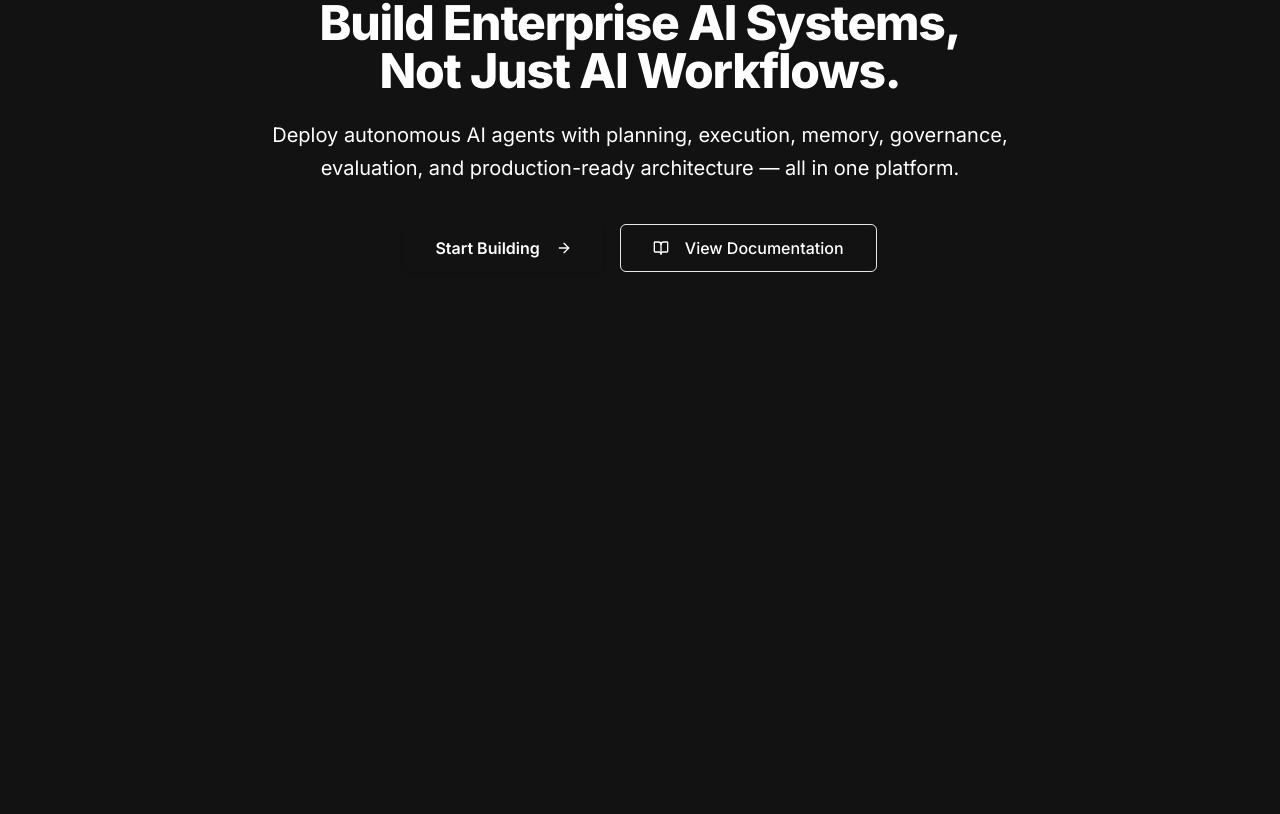
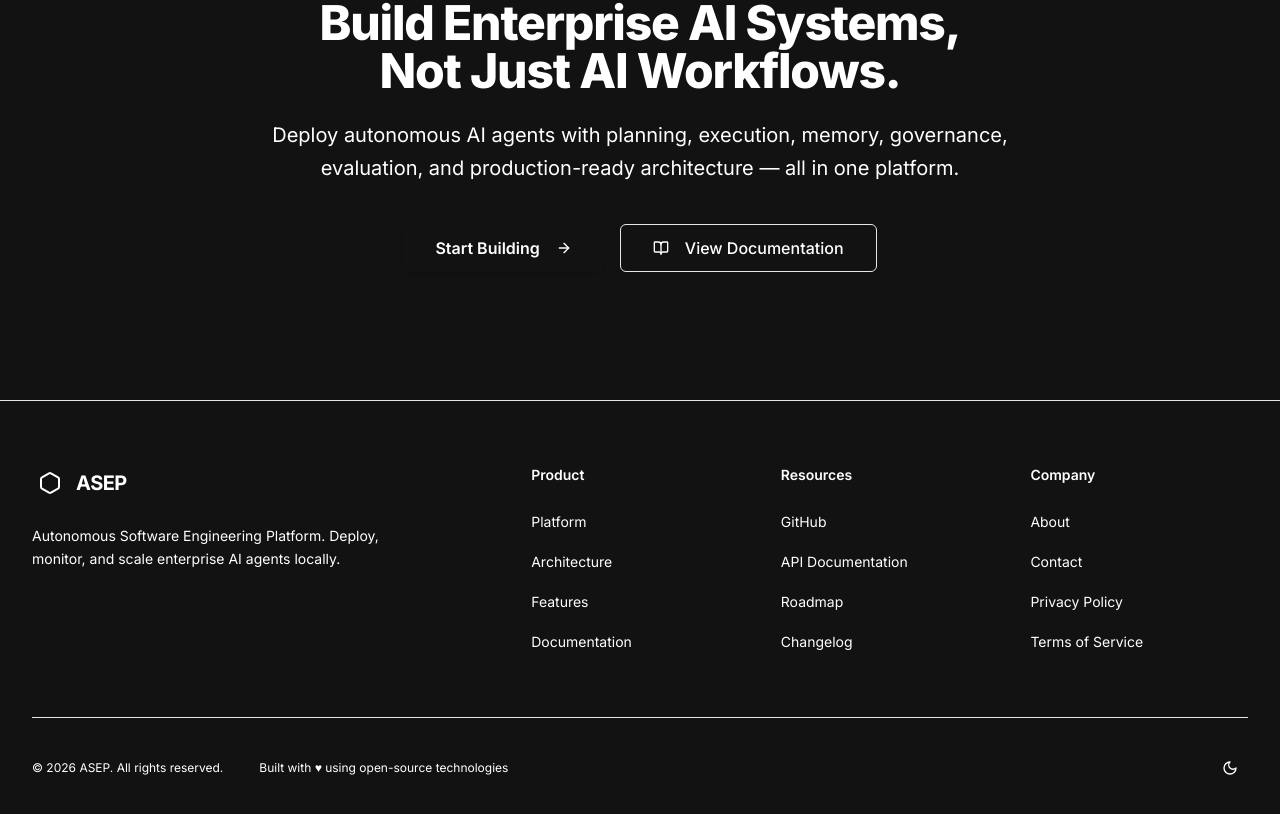
Before and after one commit to rounakkumarsah/ASEP, a Next.js app in the folder frontend/: page / in a window 1280 px wide. Shown: the part 7024-7838 px from the top of the page. Before the commit the page ends 7424 px from the top, so only its background shows below. Built offline with nearby package versions, Linux system fonts and the light colour scheme.

Commit message:
feat(frontend): Phase 3B.8 — Enterprise Footer

```diff
--- a/frontend/src/app/page.tsx
+++ b/frontend/src/app/page.tsx
@@ -5,6 +5,7 @@ import { FeaturesSection } from "@/components/landing/features"
 import { ArchitectureSection } from "@/components/landing/architecture"
 import { ProductPreviewSection } from "@/components/landing/product-preview"
 import { CtaSection } from "@/components/landing/cta-section"
+import { LandingFooter } from "@/components/landing/footer"
 
 export default function LandingPage() {
   return (
@@ -16,6 +17,7 @@ export default function LandingPage() {
       <ArchitectureSection />
       <ProductPreviewSection />
       <CtaSection />
+      <LandingFooter />
     </main>
   )
 }
--- /dev/null
+++ b/frontend/src/components/landing/footer.tsx
@@ -0,0 +1,110 @@
+"use client"
+
+import Link from "next/link"
+import { Hexagon } from "lucide-react"
+import { ThemeToggle } from "@/components/ui/theme-toggle"
+
+export function LandingFooter() {
+  const currentYear = new Date().getFullYear()
+
+  return (
+    <footer className="bg-background border-t border-border/50">
+      <div className="mx-auto max-w-7xl px-4 sm:px-6 lg:px-8 pt-16 pb-8">
+
+        {/* Main Footer Content */}
+        <div className="grid grid-cols-1 md:grid-cols-4 lg:grid-cols-5 gap-12 lg:gap-8 mb-16">
+
+          {/* Column 1: Brand (Spans 2 on LG) */}
+          <div className="lg:col-span-2">
+            <Link href="/" className="flex items-center space-x-2 w-fit group">
+              <div className="p-1.5 rounded-lg bg-primary/10 text-primary transition-colors group-hover:bg-primary/20">
+                <Hexagon className="h-6 w-6" />
+              </div>
+              <span className="text-xl font-bold tracking-tight text-foreground">
+                ASEP
+              </span>
+            </Link>
+            <p className="mt-6 text-sm leading-relaxed text-muted-foreground max-w-sm">
+              Autonomous Software Engineering Platform. Deploy, monitor, and scale enterprise AI agents locally.
+            </p>
+          </div>
+
+          {/* Column 2: Product */}
+          <div>
+            <h3 className="text-sm font-semibold text-foreground mb-6">Product</h3>
+            <ul className="space-y-4">
+              {[
+                { name: "Platform", href: "#platform" },
+                { name: "Architecture", href: "#architecture" },
+                { name: "Features", href: "#features" },
+                { name: "Documentation", href: "/docs" },
+              ].map((item) => (
+                <li key={item.name}>
+                  <Link href={item.href} className="text-sm text-muted-foreground hover:text-foreground transition-colors">
+                    {item.name}
+                  </Link>
+                </li>
+              ))}
+            </ul>
+          </div>
+
+          {/* Column 3: Resources */}
+          <div>
+            <h3 className="text-sm font-semibold text-foreground mb-6">Resources</h3>
+            <ul className="space-y-4">
+              {[
+                { name: "GitHub", href: "https://github.com/rounakkumarsah/ASEP", external: true },
+                { name: "API Documentation", href: "#" },
+                { name: "Roadmap", href: "#" },
+                { name: "Changelog", href: "#" },
+              ].map((item) => (
+                <li key={item.name}>
+                  <Link
+                    href={item.href}
+                    className="text-sm text-muted-foreground hover:text-foreground transition-colors"
+                    {...(item.external ? { target: "_blank", rel: "noopener noreferrer" } : {})}
+                  >
+                    {item.name}
+                  </Link>
+                </li>
+              ))}
+            </ul>
+          </div>
+
+          {/* Column 4: Company */}
+          <div>
+            <h3 className="text-sm font-semibold text-foreground mb-6">Company</h3>
+            <ul className="space-y-4">
+              {[
+                { name: "About", href: "#" },
+                { name: "Contact", href: "#" },
+                { name: "Privacy Policy", href: "#" },
+                { name: "Terms of Service", href: "#" },
+              ].map((item) => (
+                <li key={item.name}>
+                  <Link href={item.href} className="text-sm text-muted-foreground hover:text-foreground transition-colors">
+                    {item.name}
+                  </Link>
+                </li>
+              ))}
+            </ul>
+          </div>
+
+        </div>
+
+        {/* Bottom Bar */}
+        <div className="pt-8 border-t border-border/50 flex flex-col md:flex-row items-center justify-between gap-4">
+          <div className="flex flex-col md:flex-row items-center gap-4 text-xs text-muted-foreground">
+            <span>&copy; {currentYear} ASEP. All rights reserved.</span>
+            <span className="hidden md:inline-block h-1 w-1 rounded-full bg-border" />
+            <span>Built with &hearts; using open-source technologies</span>
+          </div>
+          <div className="flex items-center">
+            <ThemeToggle />
+          </div>
+        </div>
+
+      </div>
+    </footer>
+  )
+}
--- a/frontend/src/components/landing/navbar.tsx
+++ b/frontend/src/components/landing/navbar.tsx
@@ -3,11 +3,11 @@
 import * as React from "react"
 import Link from "next/link"
 import { usePathname } from "next/navigation"
-import { useTheme } from "next-themes"
 import { motion } from "framer-motion"
-import { Menu, Moon, Sun, Github, Hexagon } from "lucide-react"
+import { Menu, Github, Hexagon } from "lucide-react"
 
 import { Button } from "@/components/ui/button"
+import { ThemeToggle } from "@/components/ui/theme-toggle"
 import {
   Sheet,
   SheetContent,
@@ -30,7 +30,6 @@ const NAV_LINKS = [
 export function LandingNavbar() {
   const [isScrolled, setIsScrolled] = React.useState(false)
   const pathname = usePathname()
-  const { setTheme, theme } = useTheme()
 
   React.useEffect(() => {
     const handleScroll = () => {
@@ -84,15 +83,7 @@ export function LandingNavbar() {
 
         {/* Right: Actions */}
         <div className="hidden md:flex md:items-center md:space-x-2 lg:space-x-4">
-          <Button
-            variant="ghost"
-            size="icon"
-            onClick={() => setTheme(theme === "light" ? "dark" : "light")}
-            aria-label="Toggle theme"
-          >
-            <Sun className="h-[1.2rem] w-[1.2rem] rotate-0 scale-100 transition-all dark:-rotate-90 dark:scale-0" />
-            <Moon className="absolute h-[1.2rem] w-[1.2rem] rotate-90 scale-0 transition-all dark:rotate-0 dark:scale-100" />
-          </Button>
+          <ThemeToggle />
 
           <Link href="https://github.com/rounakkumarsah/ASEP" target="_blank">
             <Button variant="ghost" size="icon" aria-label="GitHub">
@@ -142,15 +133,7 @@ export function LandingNavbar() {
 
               <div className="flex flex-col space-y-4 border-t border-border pt-6 pb-4">
                 <div className="flex items-center space-x-4">
-                  <Button
-                    variant="outline"
-                    size="icon"
-                    onClick={() => setTheme(theme === "light" ? "dark" : "light")}
-                    aria-label="Toggle theme"
-                  >
-                    <Sun className="h-[1.2rem] w-[1.2rem] rotate-0 scale-100 transition-all dark:-rotate-90 dark:scale-0" />
-                    <Moon className="absolute h-[1.2rem] w-[1.2rem] rotate-90 scale-0 transition-all dark:rotate-0 dark:scale-100" />
-                  </Button>
+                  <ThemeToggle />
 
                   <Link href="https://github.com/rounakkumarsah/ASEP" target="_blank">
                     <Button variant="outline" size="icon" aria-label="GitHub">
--- /dev/null
+++ b/frontend/src/components/ui/theme-toggle.tsx
@@ -0,0 +1,23 @@
+"use client"
+
+import * as React from "react"
+import { Moon, Sun } from "lucide-react"
+import { useTheme } from "next-themes"
+
+import { Button } from "@/components/ui/button"
+
+export function ThemeToggle() {
+  const { setTheme, theme } = useTheme()
+
+  return (
+    <Button
+      variant="ghost"
+      size="icon"
+      onClick={() => setTheme(theme === "light" ? "dark" : "light")}
+      aria-label="Toggle theme"
+    >
+      <Sun className="h-[1.2rem] w-[1.2rem] rotate-0 scale-100 transition-all dark:-rotate-90 dark:scale-0" />
+      <Moon className="absolute h-[1.2rem] w-[1.2rem] rotate-90 scale-0 transition-all dark:rotate-0 dark:scale-100" />
+    </Button>
+  )
+}
```
Also changed, not shown: 1 other file (tests, documents, lock files or other folders).
